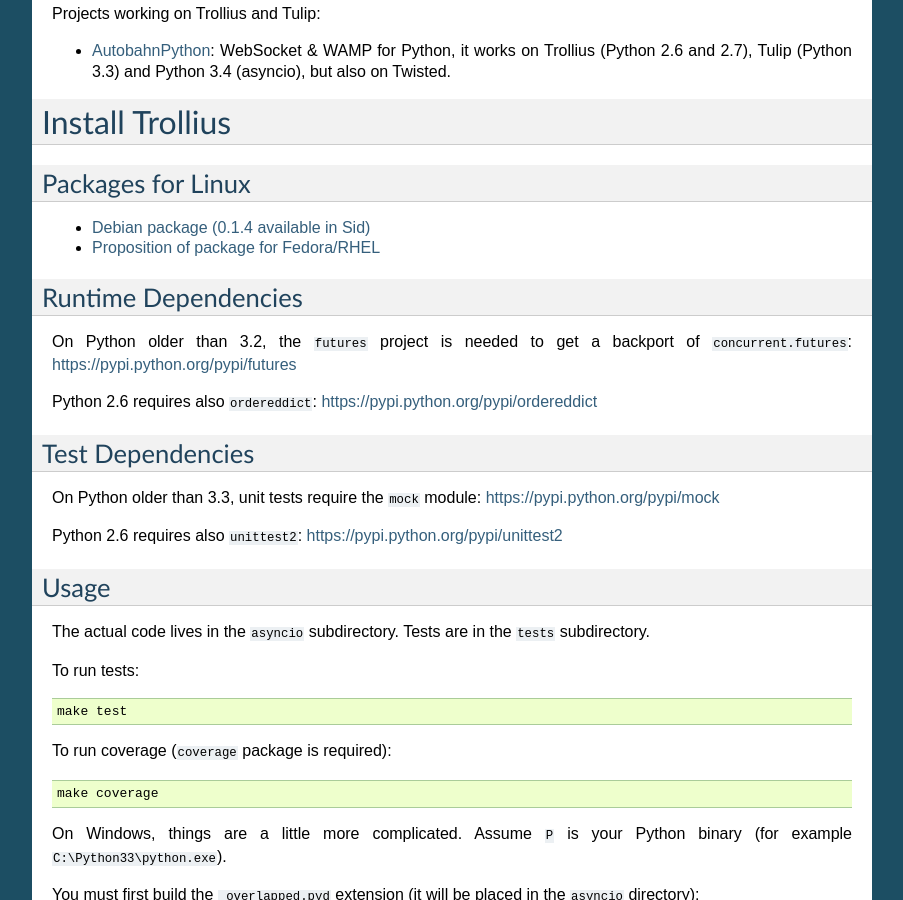
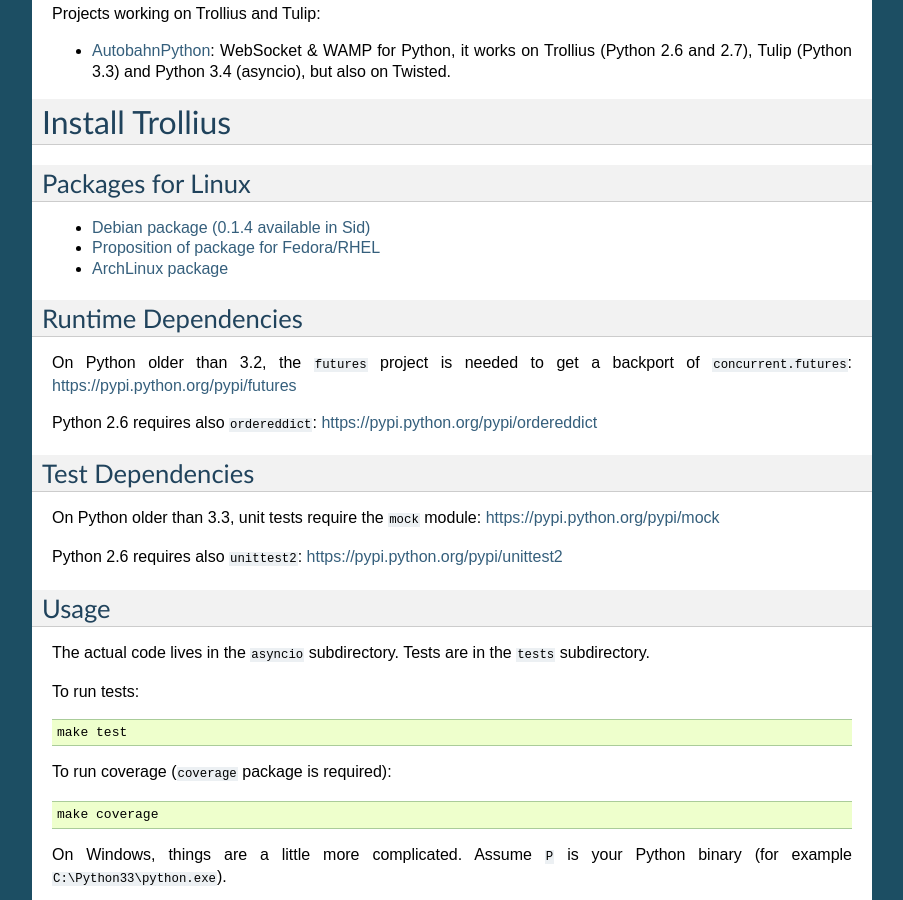
Before and after one commit to openstack-archive/deb-python-trollius, a Sphinx documentation site: the page built from doc/index.rst, in a window 1280 px wide and 900 px high, scrolled down 1709 px. Shown: the whole window, without its empty margins (198-1101 px from the left). Built offline with Sphinx 7.4.7, drawn with Linux system fonts in a browser that asks for light colours.

Commit message:
doc: +ArchLinux package

```diff
--- a/doc/index.rst
+++ b/doc/index.rst
@@ -118,6 +118,8 @@ Packages for Linux
   <https://packages.debian.org/fr/sid/python-trollius>`_
 * `Proposition of package for Fedora/RHEL
   <https://bugzilla.redhat.com/show_bug.cgi?id=1066238>`_
+* `ArchLinux package
+  <https://aur.archlinux.org/packages/python2-trollius/>`_
 
 Runtime Dependencies
 --------------------
```
